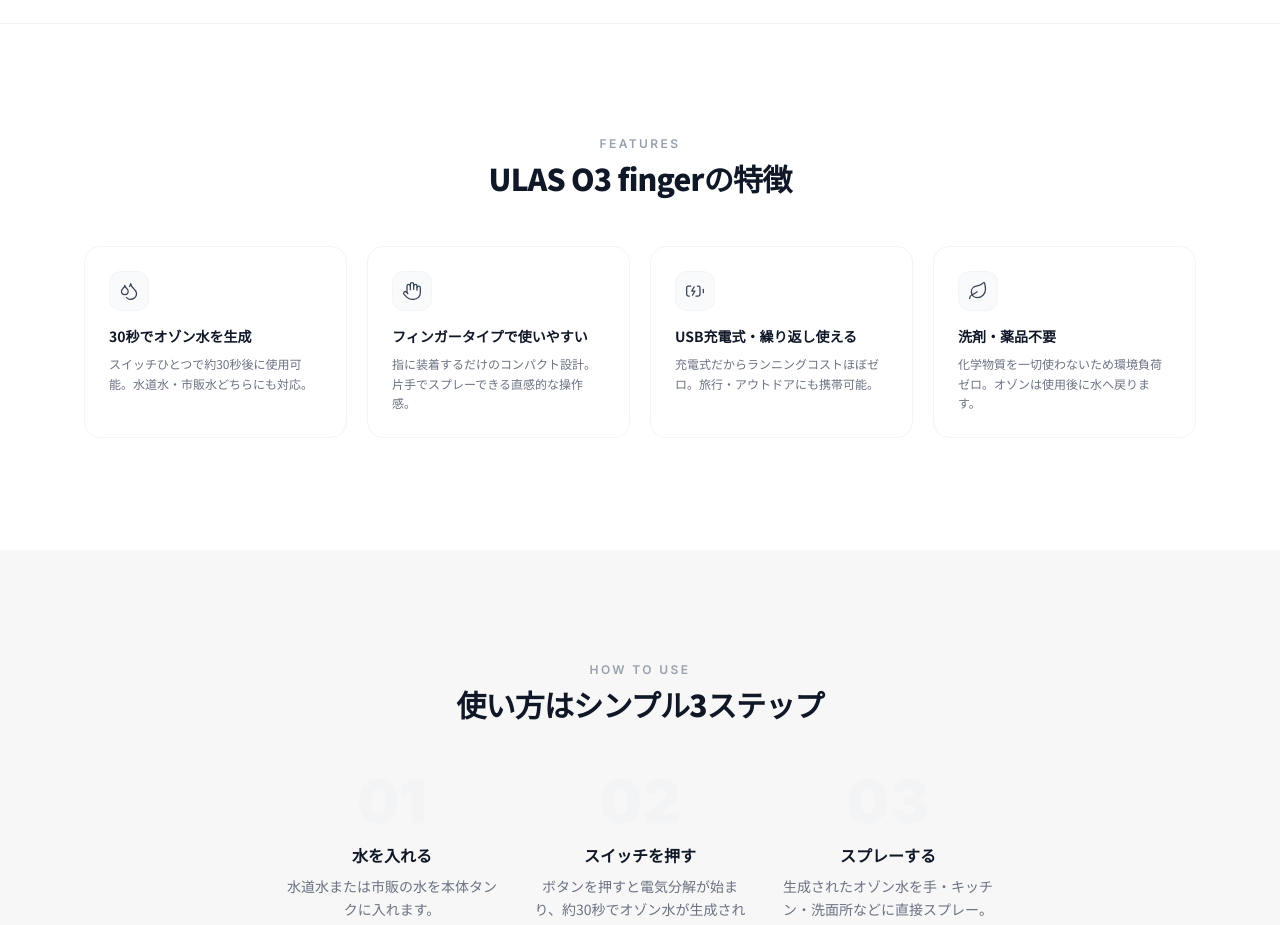
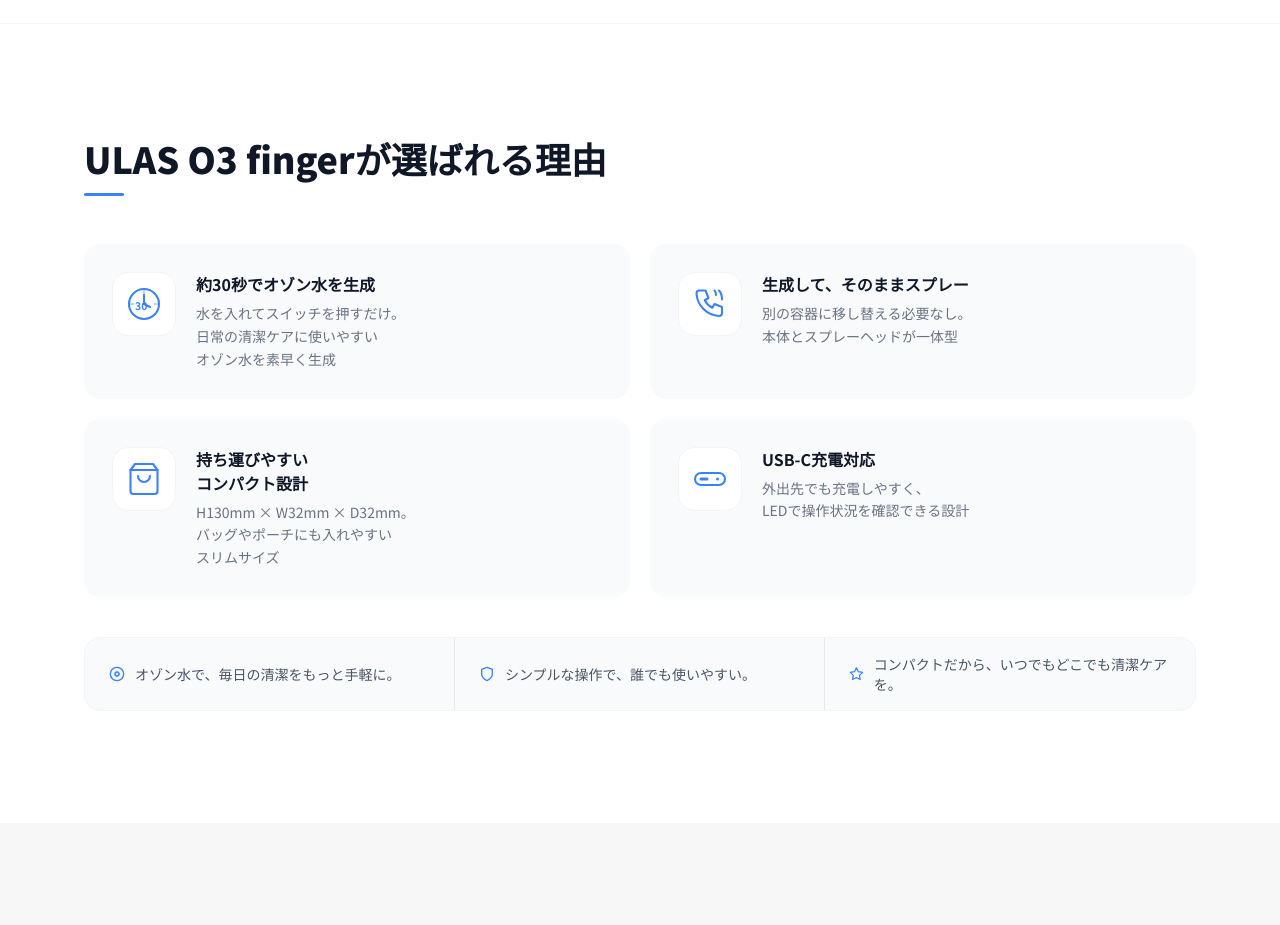
Before and after one commit to tomotakata/ulas-store, a Next.js app: page / in a window 1280 px wide. Shown: the part 1620-2545 px from the top of the page. Built offline with nearby package versions, Linux system fonts and the light colour scheme; no server answers.

Commit message:
feat: redesign features section - why ULAS O3 finger 2x2 grid

```diff
--- a/src/app/page.tsx
+++ b/src/app/page.tsx
@@ -420,15 +420,80 @@
       ══════════════════════════════════════════════════════ */}
       <section className="sec bg-white py-20 md:py-28">
         <div className="sec-inner">
-          <div className="reveal"><SecTitle en="Features" ja="ULAS O3 fingerの特徴" center /></div>
-          <div className="grid grid-cols-1 sm:grid-cols-2 lg:grid-cols-4 gap-5 reveal">
-            {FEATURES.map(({ Icon, title, desc }) => (
-              <div key={title} className="feat-card rounded-2xl border border-gray-100 p-6 bg-white">
-                <div className="w-10 h-10 rounded-xl bg-gray-50 border border-gray-100 flex items-center justify-center mb-4">
-                  <Icon size={20} className="text-gray-700" strokeWidth={1.5} />
-                </div>
-                <h3 className="font-bold text-gray-900 text-sm mb-2 leading-snug">{title}</h3>
-                <p className="text-gray-500 text-xs leading-relaxed">{desc}</p>
+          {/* Title */}
+          <div className="reveal mb-12">
+            <h2 className="font-black text-3xl md:text-4xl text-gray-900 leading-tight">
+              ULAS O3 fingerが<br className="sm:hidden" />選ばれる理由
+            </h2>
+            <div className="mt-3" style={{ width: 40, height: 3, background: "#3b82f6", borderRadius: 9999 }} />
+          </div>
+
+          {/* 2×2 grid */}
+          <div className="grid grid-cols-1 sm:grid-cols-2 gap-5 reveal">
+            {/* Card 1 */}
+            <div className="rounded-2xl bg-gray-50 p-7 flex gap-5">
+              <div className="shrink-0 w-16 h-16 rounded-2xl bg-white border border-gray-100 flex items-center justify-center">
+                <svg width="36" height="36" viewBox="0 0 24 24" fill="none" stroke="#3b82f6" strokeWidth="1.4" strokeLinecap="round" strokeLinejoin="round">
+                  <circle cx="12" cy="12" r="10"/><polyline points="12 6 12 12 16 14"/>
+                  <path d="M5 12h-2M12 5V3M19 12h2" strokeOpacity="0.35"/>
+                  <text x="6" y="16" fontSize="7" fontWeight="bold" fill="#3b82f6" stroke="none">30</text>
+                </svg>
+              </div>
+              <div>
+                <h3 className="font-bold text-gray-900 text-base mb-1.5">約30秒でオゾン水を生成</h3>
+                <p className="text-gray-500 text-sm leading-relaxed">水を入れてスイッチを押すだけ。<br />日常の清潔ケアに使いやすい<br />オゾン水を素早く生成</p>
+              </div>
+            </div>
+            {/* Card 2 */}
+            <div className="rounded-2xl bg-gray-50 p-7 flex gap-5">
+              <div className="shrink-0 w-16 h-16 rounded-2xl bg-white border border-gray-100 flex items-center justify-center">
+                <svg width="36" height="36" viewBox="0 0 24 24" fill="none" stroke="#3b82f6" strokeWidth="1.4" strokeLinecap="round" strokeLinejoin="round">
+                  <path d="M5 3h4l2 5-2.5 1.5a11 11 0 0 0 5 5L15 12l5 2v4a2 2 0 0 1-2 2A16 16 0 0 1 3 5a2 2 0 0 1 2-2"/>
+                  <path d="M15 3s1 1 1 3" /><path d="M18 3s2 2 2 6" />
+                </svg>
+              </div>
+              <div>
+                <h3 className="font-bold text-gray-900 text-base mb-1.5">生成して、そのままスプレー</h3>
+                <p className="text-gray-500 text-sm leading-relaxed">別の容器に移し替える必要なし。<br />本体とスプレーヘッドが一体型</p>
+              </div>
+            </div>
+            {/* Card 3 */}
+            <div className="rounded-2xl bg-gray-50 p-7 flex gap-5">
+              <div className="shrink-0 w-16 h-16 rounded-2xl bg-white border border-gray-100 flex items-center justify-center">
+                <svg width="36" height="36" viewBox="0 0 24 24" fill="none" stroke="#3b82f6" strokeWidth="1.4" strokeLinecap="round" strokeLinejoin="round">
+                  <path d="M6 2 3 6v14a2 2 0 0 0 2 2h14a2 2 0 0 0 2-2V6l-3-4z"/><line x1="3" y1="6" x2="21" y2="6"/>
+                  <path d="M16 10a4 4 0 0 1-8 0"/>
+                </svg>
+              </div>
+              <div>
+                <h3 className="font-bold text-gray-900 text-base mb-1.5">持ち運びやすい<br />コンパクト設計</h3>
+                <p className="text-gray-500 text-sm leading-relaxed">H130mm × W32mm × D32mm。<br />バッグやポーチにも入れやすい<br />スリムサイズ</p>
+              </div>
+            </div>
+            {/* Card 4 */}
+            <div className="rounded-2xl bg-gray-50 p-7 flex gap-5">
+              <div className="shrink-0 w-16 h-16 rounded-2xl bg-white border border-gray-100 flex items-center justify-center">
+                <svg width="36" height="36" viewBox="0 0 24 24" fill="none" stroke="#3b82f6" strokeWidth="1.4" strokeLinecap="round" strokeLinejoin="round">
+                  <rect x="2" y="8" width="20" height="8" rx="4"/>
+                  <path d="M6 12h4" strokeWidth="2"/><circle cx="17" cy="12" r="1" fill="#3b82f6" stroke="none"/>
+                </svg>
+              </div>
+              <div>
+                <h3 className="font-bold text-gray-900 text-base mb-1.5">USB-C充電対応</h3>
+                <p className="text-gray-500 text-sm leading-relaxed">外出先でも充電しやすく、<br />LEDで操作状況を確認できる設計</p>
+              </div>
+            </div>
+          </div>
+
+          {/* Bottom bar */}
+          <div className="mt-10 rounded-2xl border border-gray-100 bg-gray-50 grid grid-cols-1 sm:grid-cols-3 divide-y sm:divide-y-0 sm:divide-x divide-gray-200 reveal">
+            {[
+              { icon: <svg width="16" height="16" viewBox="0 0 24 24" fill="none" stroke="#3b82f6" strokeWidth="2" strokeLinecap="round" strokeLinejoin="round"><path d="M12 22a10 10 0 1 0 0-20 10 10 0 0 0 0 20z"/><path d="M12 8v8M8 12h8" strokeOpacity="0.5"/><circle cx="12" cy="12" r="3" fill="#dbeafe" stroke="#3b82f6"/></svg>, text: "オゾン水で、毎日の清潔をもっと手軽に。" },
+              { icon: <svg width="16" height="16" viewBox="0 0 24 24" fill="none" stroke="#3b82f6" strokeWidth="2" strokeLinecap="round" strokeLinejoin="round"><path d="M12 22s8-4 8-10V5l-8-3-8 3v7c0 6 8 10 8 10z"/></svg>, text: "シンプルな操作で、誰でも使いやすい。" },
+              { icon: <svg width="16" height="16" viewBox="0 0 24 24" fill="none" stroke="#3b82f6" strokeWidth="2" strokeLinecap="round" strokeLinejoin="round"><polygon points="12 2 15.09 8.26 22 9.27 17 14.14 18.18 21.02 12 17.77 5.82 21.02 7 14.14 2 9.27 8.91 8.26 12 2"/></svg>, text: "コンパクトだから、いつでもどこでも清潔ケアを。" },
+            ].map(({ icon, text }) => (
+              <div key={text} className="flex items-center gap-2.5 px-6 py-4 text-sm text-gray-600">
+                {icon}<span>{text}</span>
               </div>
             ))}
           </div>
```
